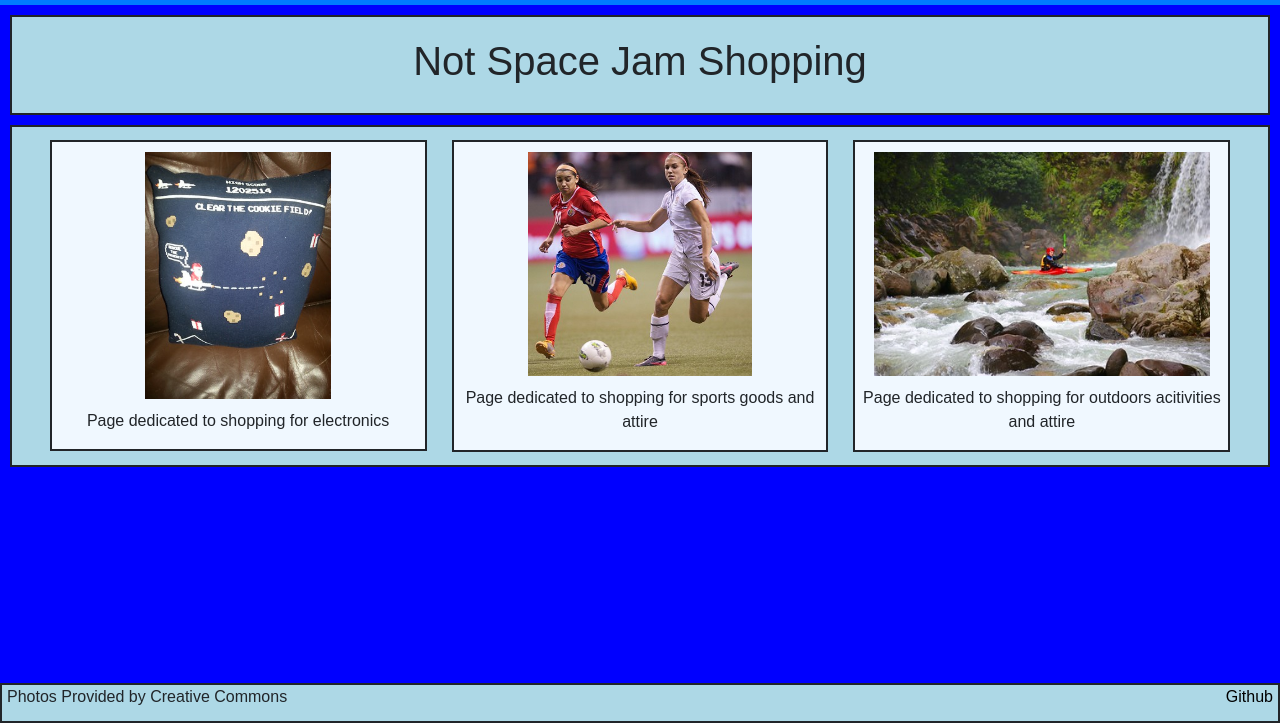
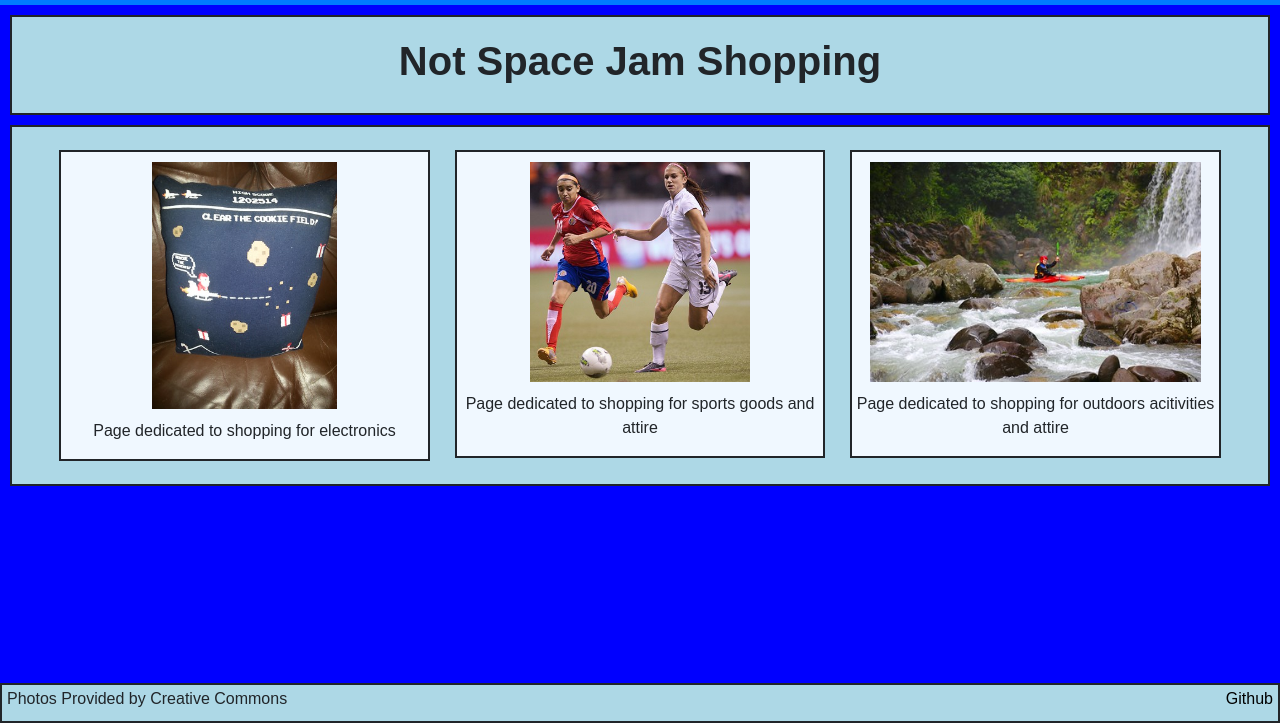
Before and after one commit to brasherjo/Creative-Project-1, a plain HTML site: page index.html in a window 1280 px wide. Shown: the part 77-800 px from the top of the page. Drawn offline with nearby package versions, Linux system fonts and the light colour scheme.

Commit message:
Updating files 2

```diff
--- a/index.html
+++ b/index.html
@@ -34,7 +34,7 @@
       </div>
     </nav>
     <div class='index-page'>
-      <h1>Not Space Jam Shopping</h1>
+      <h1><strong>Not Space Jam Shopping</strong></h1>
     </div>
     <div class='shopping-options'>
       <div class='electronics'>
--- a/styles.css
+++ b/styles.css
@@ -25,6 +25,7 @@ h1{
   background-color: lightblue;
 }
 .shopping-options{
+  padding: 10px;
   border: solid 2px;
   display: flex;
   flex-wrap:wrap;
@@ -95,11 +96,11 @@ h1{
   justify-content: space-between;
 }
 .photo-credit{
-  margin-left: 5px;
+  margin: 2px 0 2px 5px;
 }
 .link{
   list-style-type: none;
-  margin-right: 5px;
+  margin: 2px 5px 2px 0;
   width: auto;
   color: black;
   font-family: sans-serif, "helvetica";
```
